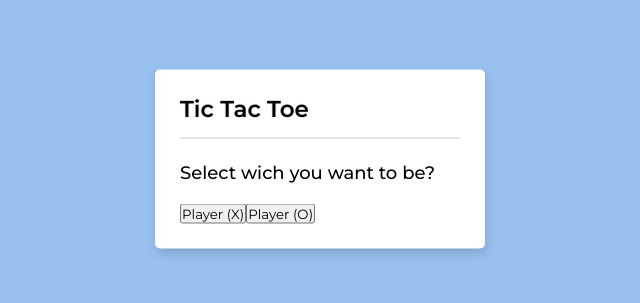
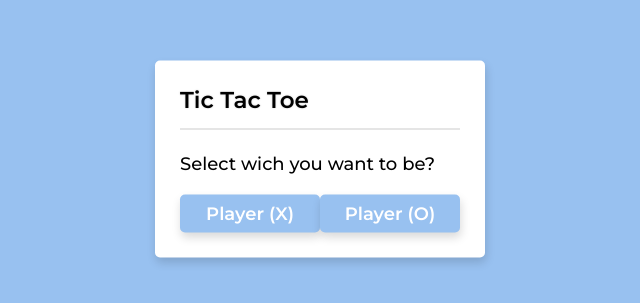
Before and after one commit to Felipemorai/Tic-Tac-Toe, a plain HTML site: page index.html in a window 1280 px wide. Shown: the part 241-544 px from the top of the page, without its empty margins (320-960 px from the left). Drawn offline with Linux system fonts and the light colour scheme.

Commit message:
Options button

```diff
--- a/style.css
+++ b/style.css
@@ -44,3 +44,17 @@ body {
     display: flex;
     width: 100%;
 }
+
+.options button {
+    width: 100%;
+    font-size: 18px;
+    font-weight: 600;
+    padding: 8px 0;
+    border: none;
+    outline: none;
+    background: rgb(152, 193, 240);
+    border-radius: 5px;
+    color: #fff;
+    box-shadow: 1px 5px 10px rgba(0,0,0,0.15);
+    cursor: pointer;
+}
```
